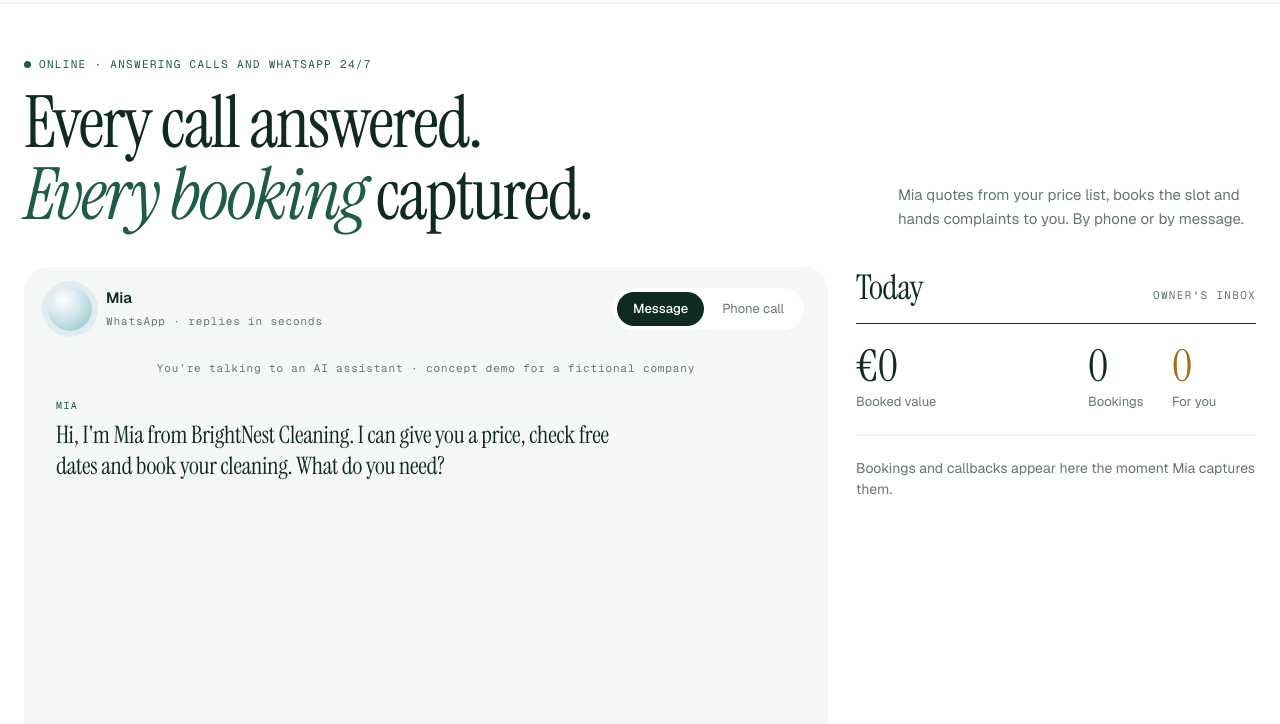
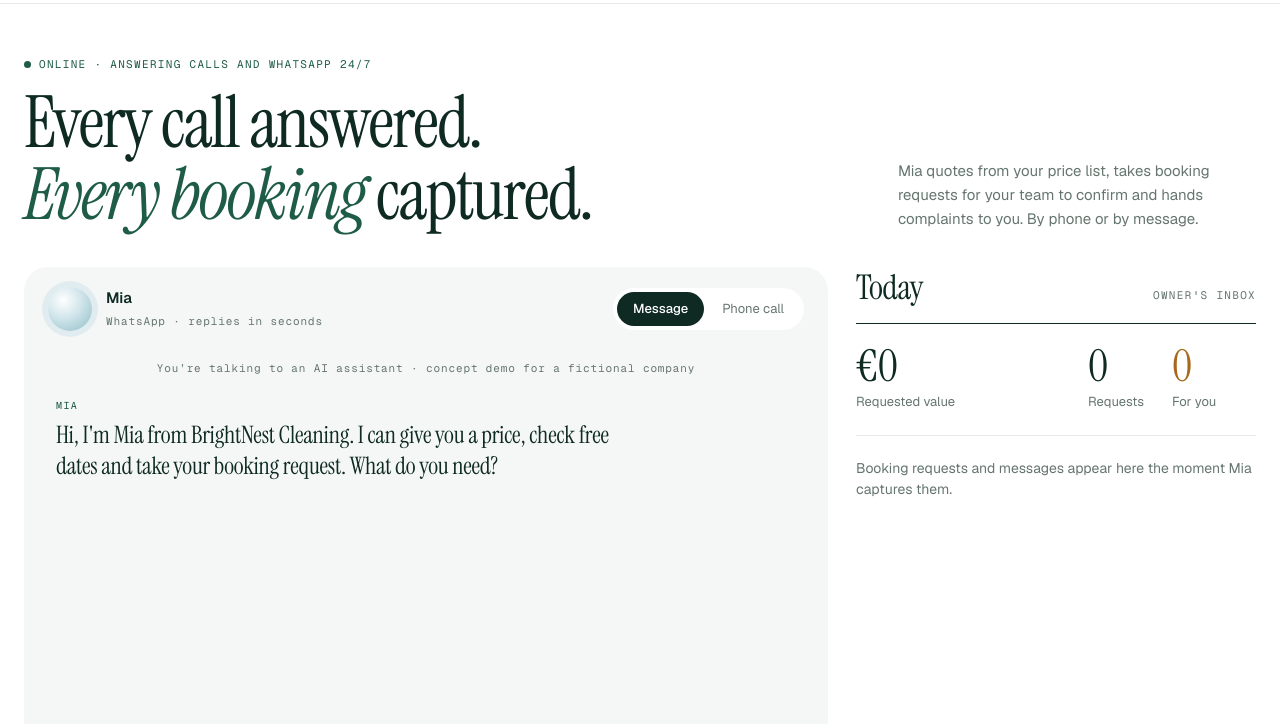
Before and after one commit to AthiraPKumar/brightnest-front-desk, a plain HTML site: page index.html in a window 1280 px wide. Shown: the part 74-798 px from the top of the page. Drawn offline with nearby package versions, Linux system fonts and the light colour scheme.

Commit message:
Align sample and wording with Mia's rules, use American voice
Rewrite the Play sample so Mia collects a booking request and says the team
will confirm it, instead of confirming it herself or promising a call back.
Change the lede, WhatsApp greeting, ledger labels and live status to talk about
requests rather than confirmed bookings.

Speak call replies with an en-US voice, and match voice locales written with
an underscore, as on Android.

Co-Authored-By: Claude Opus 5.5 <noreply@anthropic.com>

```diff
--- a/index.html
+++ b/index.html
@@ -193,7 +193,7 @@ footer{padding-block:28px 40px;color:var(--lichen);font-size:13px;border-top:1px
     <h1>Every call answered. <em>Every booking</em> captured.</h1>
     <div id="noAI" hidden>Live AI replies aren't available right now. “Play sample” runs a scripted conversation instead.</div>
   </div>
-  <p class="lede" id="lede">Mia quotes from your price list, books the slot and hands complaints to you. By phone or by message.</p>
+  <p class="lede" id="lede">Mia quotes from your price list, takes booking requests for your team to confirm and hands complaints to you. By phone or by message.</p>
 </div></header>
 
 <main class="console gutter"><div class="inner">
@@ -229,11 +229,11 @@ footer{padding-block:28px 40px;color:var(--lichen);font-size:13px;border-top:1px
   <aside class="ledger" aria-labelledby="ledgerH">
     <div class="lhead"><h2 id="ledgerH">Today</h2><span class="mono">Owner's inbox</span></div>
     <div class="stats">
-      <div><b id="sVal">€0</b><span>Booked value</span></div>
-      <div><b id="sBook">0</b><span>Bookings</span></div>
+      <div><b id="sVal">€0</b><span>Requested value</span></div>
+      <div><b id="sBook">0</b><span>Requests</span></div>
       <div class="hand"><b id="sHand">0</b><span>For you</span></div>
     </div>
-    <div class="rows" id="inbox"><p class="empty" id="emptyInbox">Bookings and callbacks appear here the moment Mia captures them.</p></div>
+    <div class="rows" id="inbox"><p class="empty" id="emptyInbox">Booking requests and messages appear here the moment Mia captures them.</p></div>
   </aside>
 </div></main>
 
@@ -302,7 +302,7 @@ const S = () => coName.value.trim().split(/\s+/)[0] || 'our company';
 function syncNames(){
   $('coShort').textContent = (coName.value.trim().split(' ')[0]) || 'Your company';
   $('agentLabel').textContent = A();
-  $('lede').textContent = `${A()} quotes from your price list, books the slot and hands complaints to you. By phone or by message.`;
+  $('lede').textContent = `${A()} quotes from your price list, takes booking requests for your team to confirm and hands complaints to you. By phone or by message.`;
 }
 kb.addEventListener('input', ()=>store.set('fd.kb', kb.value));
 coName.addEventListener('input', ()=>{store.set('fd.co', coName.value); syncNames();});
@@ -336,7 +336,7 @@ function greeting(){
   const c = coName.value.trim() || 'our company';
   return mode==='call'
     ? `Hi, you've reached ${S()}. I'm ${A()}, an AI assistant, and this is a concept demo for a fictional company. How can I help you today?`
-    : `Hi, I'm ${A()} from ${c}. I can give you a price, check free dates and book your cleaning. What do you need?`;
+    : `Hi, I'm ${A()} from ${c}. I can give you a price, check free dates and take your booking request. What do you need?`;
 }
 const CHIPS = {
   message:['How much is a deep clean for a 70 m² flat?','I’m moving out. What does an end-of-tenancy clean cost for 55 m²?','Do you clean in Lankwitz on Friday morning?','Your cleaner broke my vase. I want to talk to someone.'],
@@ -391,7 +391,7 @@ function addRow(kind, d){
   const title=document.createElement('b'); const right=document.createElement('span');
   const p=document.createElement('p'); const meta=document.createElement('span'); meta.className='meta';
   if (kind==='booking'){
-    title.textContent = [d.service, d.size].filter(Boolean).join(' · ') || 'New booking';
+    title.textContent = [d.service, d.size].filter(Boolean).join(' · ') || 'New booking request';
     right.className='amt'; right.textContent = d.estimate_eur!=null ? money(Number(d.estimate_eur)||0) : '';
     p.textContent = [d.name, d.when, d.address].filter(Boolean).join(' · ');
     meta.textContent = [ch+' · '+time, d.phone].filter(Boolean).join(' · ');
@@ -409,14 +409,15 @@ function addRow(kind, d){
 
 function pickVoice(lang){
   const vs=(window.speechSynthesis&&speechSynthesis.getVoices())||[];
-  return vs.find(v=>v.lang&&v.lang.toLowerCase().startsWith(lang)&&/female|anna|samantha|google|natural|neural/i.test(v.name)) || vs.find(v=>v.lang&&v.lang.toLowerCase().startsWith(lang)) || null;
+  const match=v=>v.lang&&v.lang.toLowerCase().replace('_','-').startsWith(lang);
+  return vs.find(v=>match(v)&&/female|zira|samantha|google|natural|neural/i.test(v.name)) || vs.find(match) || null;
 }
 function speak(text){
   return new Promise(res=>{
     if (!('speechSynthesis' in window) || mode!=='call'){ res(); return; }
     try{
       speechSynthesis.cancel();
-      const u=new SpeechSynthesisUtterance(text); u.lang='en-GB'; const v=pickVoice('en'); if(v) u.voice=v; u.rate=1.02;
+      const u=new SpeechSynthesisUtterance(text); u.lang='en-US'; const v=pickVoice('en-us'); if(v) u.voice=v; u.rate=1.02;
       const o=$('orb'); o.classList.add('speaking');
       const done=()=>{o.classList.remove('speaking'); res();};
       u.onend=u.onerror=done; speechSynthesis.speak(u); setTimeout(done,30000);
@@ -464,7 +465,7 @@ async function send(text){
     settle(t, reply); turns.push({role:'assistant',content:reply});
     if (res&&res.booking&&typeof res.booking==='object') addRow('booking',res.booking);
     if (res&&res.handoff&&typeof res.handoff==='object') addRow('handoff',res.handoff);
-    status(res&&res.status ? 'Status · '+res.status : 'Ready');
+    status(res&&res.status ? 'Status · '+(res.status==='booked'?'request captured':res.status) : 'Ready');
     await speak(reply);
   }catch(e){
     t.parentElement.remove(); turns.pop();
@@ -522,15 +523,15 @@ $('startCall').onclick=async()=>{
 
 const SCRIPT=[
   ['cust','Hi, I’m moving out of my flat in Lankwitz at the end of the month. What does an end-of-tenancy clean cost for 62 m²?'],
-  ['agent','For 62 m² an end-of-tenancy clean comes to €341 (62 × €5.50). That already includes the inside of the oven and fridge. Shall I find you a date?'],
+  ['agent','For 62 m² an end-of-tenancy clean comes to €341 (62 × €5.50). That already includes the inside of the oven and fridge. Shall I take a booking request?'],
   ['cust','Yes please. Saturday the 28th, morning if possible.'],
-  ['agent','Saturday at 08:00 is free. To reserve it I just need your name, phone number and the full address with postcode.'],
-  ['cust','Lena Hoffmann, 0176 5550 2231, 14 Kaulbach Street, 12247 Berlin. There’s also a balcony.'],
-  ['agent','Thank you, Lena. Here is your booking:\nEnd-of-tenancy clean, 62 m² + balcony\nSaturday 28th, 08:00\n14 Kaulbach Street, 12247 Berlin\n€371 in total (€341 + €30 balcony), paid after the job.\nShall I confirm it?'],
-  ['cust','Yes, confirm.'],
-  ['agent','Confirmed. You’ll receive an SMS shortly, and you can cancel free of charge up to 24 hours before. Anything else I can help with?', {booking:{name:'Lena Hoffmann',phone:'0176 5550 2231',address:'12247 Lankwitz',service:'End-of-tenancy',size:'62 m²',when:'Sat 28, 08:00',estimate_eur:371}}],
+  ['agent','We have an 08:00 morning slot on Saturdays, so I’ll note that as your preference. As this is a demo, please don’t share sensitive personal details. I just need your name, phone number and district.'],
+  ['cust','Lena Hoffmann, 0176 5550 2231, Lankwitz. There’s also a balcony.'],
+  ['agent','Thank you, Lena. Here is what I have:\nLena Hoffmann, 0176 5550 2231\nEnd-of-tenancy clean, 62 m²\nSaturday 28th, 08:00\nLankwitz\nNotes: balcony\n€371 in total (€341 + €30 balcony), paid after the job.\nIs that all correct?'],
+  ['cust','Yes, that’s right.'],
+  ['agent','Thanks, Lena. I’ve noted your request, and the BrightNest team will confirm it. Cancellation is free up to 24 hours before. Anything else I can help with?', {booking:{name:'Lena Hoffmann',phone:'0176 5550 2231',address:'Lankwitz',notes:'Balcony',service:'End-of-tenancy',size:'62 m²',when:'Sat 28, 08:00',estimate_eur:371}}],
   ['cust','Actually, one more thing. Last time your team scratched my parquet floor.'],
-  ['agent','I’m sorry to hear that, Lena. I’ve passed this straight to Jonas, our owner, and he’ll call you back today to put it right.', {handoff:{reason:'Reports a scratched parquet floor from the last visit',summary:'Promised a call back today',callback:'0176 5550 2231'}}]
+  ['agent','I’m sorry to hear that, Lena. I’ve taken a message, and Jonas, our owner, will follow up with you.', {handoff:{reason:'Reports a scratched parquet floor from the last visit',summary:'Message taken. Owner to follow up',callback:'0176 5550 2231'}}]
 ];
 const wait=ms=>new Promise(r=>setTimeout(r,ms));
 $('autoplay').onclick=async()=>{
```
Also changed, not shown: artifact/artifact-source.html (+18 -17 lines).
